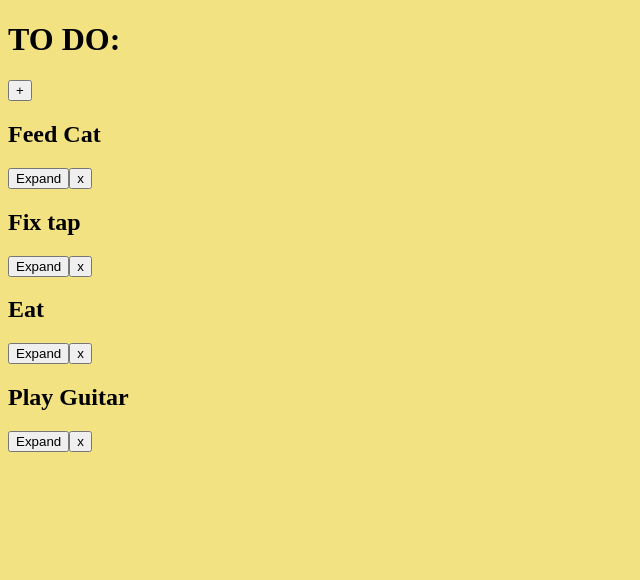
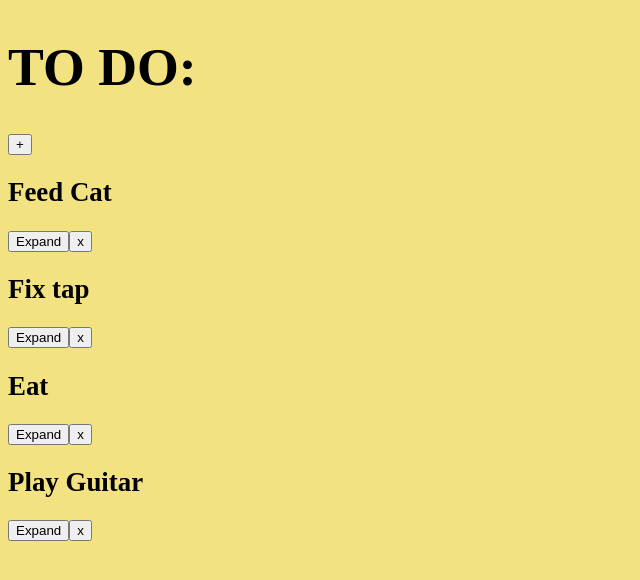
Before and after one commit to SimonWindsor/todolist, a React (Create React App) app: page / in a window 1280 px wide. Shown: the top 580 px of the page, without its empty margins (0-640 px from the left). Built offline with nearby package versions, Linux system fonts and the light colour scheme.

Commit message:
Added task marking functionality

```diff
--- a/src/Components/App/App.css
+++ b/src/Components/App/App.css
@@ -1,38 +1,8 @@
-/* .App {
-  text-align: center;
+#task-list-container {
+  position: relative;
+  margin: auto;
 }
 
-.App-logo {
-  height: 40vmin;
-  pointer-events: none;
+h1 {
+  font-size: 4rem;
 }
-
-@media (prefers-reduced-motion: no-preference) {
-  .App-logo {
-    animation: App-logo-spin infinite 20s linear;
-  }
-}
-
-.App-header {
-  background-color: #282c34;
-  min-height: 100vh;
-  display: flex;
-  flex-direction: column;
-  align-items: center;
-  justify-content: center;
-  font-size: calc(10px + 2vmin);
-  color: white;
-}
-
-.App-link {
-  color: #61dafb;
-}
-
-@keyframes App-logo-spin {
-  from {
-    transform: rotate(0deg);
-  }
-  to {
-    transform: rotate(360deg);
-  }
-} */
--- a/src/Components/App/App.js
+++ b/src/Components/App/App.js
@@ -63,6 +63,7 @@ class App extends React.Component {
     this.markUnmark = this.markUnmark.bind(this);
     this.markUnmarkSub = this.markUnmarkSub.bind(this);
     this.allSubsMarked = this.allSubsMarked.bind(this);
+    this.unmarkAllSubs = this.unmarkAllSubs.bind(this);
     this.viewTaskMaker = this.viewTaskMaker.bind(this);
     this.closeTaskMaker = this.closeTaskMaker.bind(this);
     this.addTask = this.addTask.bind(this);
@@ -116,6 +117,17 @@ class App extends React.Component {
     return true;
   }
 
+  unmarkAllSubs(task) {
+    const allTasks = this.state.taskList;
+    for(let i = 0; i < allTasks.length; i++) {
+      if(allTasks[i].taskName === task) {
+        for(let j = 0; j < allTasks[i].subtasks.length; j++)
+          allTasks[i].subtasks[j].marked = false;
+      }
+    }
+    this.setState({taskList: allTasks});
+  }
+
   viewTaskMaker() {
     document.getElementById('task-maker').hidden = false;
   }
@@ -137,7 +149,7 @@ class App extends React.Component {
 
   deleteTask(deletedTask) {
     const allTasks = this.state.taskList.filter(task => {
-      return task.taskName != deletedTask
+      return task.taskName !== deletedTask
     });
 
     this.setState({taskList: allTasks});
@@ -145,7 +157,7 @@ class App extends React.Component {
 
   render() {
     return (
-      <div className='task-list-container'>
+      <div id='task-list-container'>
         <h1>TO DO:</h1>
         <button onClick={this.viewTaskMaker}>+</button>
         <TaskList
@@ -154,6 +166,7 @@ class App extends React.Component {
           onMark={this.markUnmark}
           onMarkSub={this.markUnmarkSub}
           allSubsMarked={this.allSubsMarked}
+          unmarkAllSubs={this.unmarkAllSubs}
           onDelete={this.deleteTask}
         />
         <TaskMaker onClose={this.closeTaskMaker} onAdd={this.addTask} />
--- a/src/Components/Subtask/Subtask.js
+++ b/src/Components/Subtask/Subtask.js
@@ -11,7 +11,8 @@ class Subtask extends React.Component {
   }
 
   toggleMark() {
-    this.props.onMark(this.props.mainName, this.props.name)
+    if(!this.props.mainMarked)
+      this.props.onMark(this.props.mainName, this.props.name);
   }
 
   isChecked() {
--- a/src/Components/Task/Task.css
+++ b/src/Components/Task/Task.css
@@ -1,3 +1,7 @@
+h2 {
+  font-size: 2rem;
+}
+
 input.task {
   display: none;
 }
--- a/src/Components/Task/Task.js
+++ b/src/Components/Task/Task.js
@@ -15,6 +15,11 @@ class Task extends React.Component {
   }
 
   toggleMark() {
+    if(this.props.allSubsMarked(this.props.name)) {
+      this.props.unmarkAllSubs(this.props.name);
+      return;
+    }
+
     this.props.onMark(this.props.name);
   }
 
@@ -45,7 +50,6 @@ class Task extends React.Component {
     //Subtasks will be rendered upon clicking of button
     if(this.props.expanded) {
       subTaskList = this.props.subtasks.map(subtask => {
-        if(this.props.expanded)
         return (
           <Subtask
             name={subtask.name}
@@ -58,7 +62,7 @@ class Task extends React.Component {
       });
     }
 
-    return(
+    return (
       <div className="task">
         <input
           type="checkbox"
--- a/src/Components/TaskList/TaskList.js
+++ b/src/Components/TaskList/TaskList.js
@@ -18,6 +18,7 @@ class TaskList extends React.Component {
                 onMark={this.props.onMark}
                 onMarkSub={this.props.onMarkSub}
                 allSubsMarked={this.props.allSubsMarked}
+                unmarkAllSubs={this.props.unmarkAllSubs}
                 onDelete={this.props.onDelete}
               />
             )
--- a/src/Components/TaskMaker/TaskMaker.css
+++ b/src/Components/TaskMaker/TaskMaker.css
@@ -9,12 +9,28 @@
 }
 
 #top-bar {
+  position: relative;
+  top: 0;
+  left: 0;
+  width: 100%;
+  height: 2rem;
+  background-color: black;
+  color: antiquewhite;
   display: flex;
   justify-content: center;
+  align-items: center;
+}
+
+h3 {
+  font-size: 1rem;
 }
 
 #close-button {
   position: absolute;
-  top: 0;
-  left: 0;
+  top: 5px;
+  left: 5px;
 }
+
+form {
+  position: relative;
+}
--- a/src/index.css
+++ b/src/index.css
@@ -1,3 +1,4 @@
 html {
   background-color: #f3e282;
+  font-size: clamp(12px, 1.05vw, 30px);
 }
```
Lines whose indentation alone changed are shown as unchanged.
